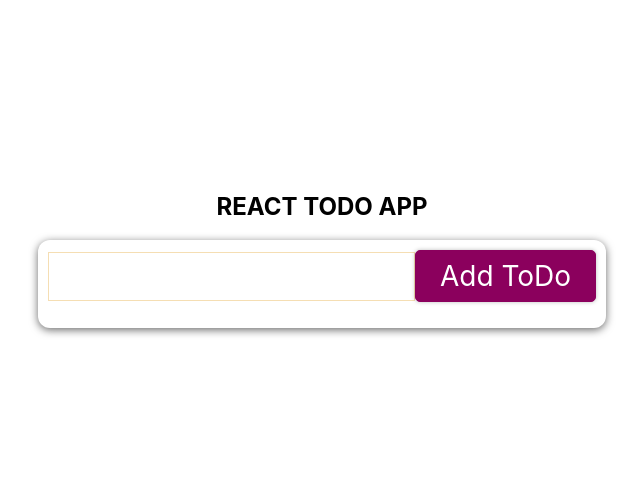
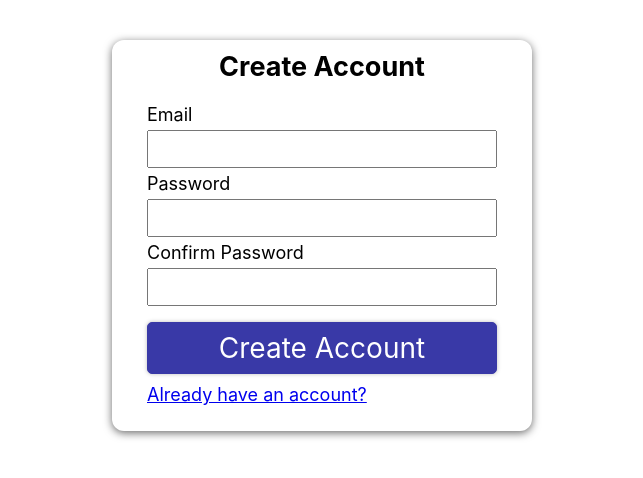
Before and after one commit to keremkoca/react-todo-project, a React (Create React App) app: page / in a window 1280 px wide. Shown: the top 478 px of the page, without its empty margins (318-961 px from the left). Built offline with nearby package versions, Linux system fonts and the light colour scheme.

Commit message:
added login and register

```diff
--- a/package.json
+++ b/package.json
@@ -11,6 +11,7 @@
     "@testing-library/user-event": "^12.8.3",
     "react": "^17.0.2",
     "react-dom": "^17.0.2",
+    "react-router-dom": "^6.0.2",
     "react-scripts": "4.0.3",
     "web-vitals": "^1.1.2"
   },
--- a/src/App.js
+++ b/src/App.js
@@ -1,8 +1,11 @@
 import "./App.css";
-import { useState, useEffect } from "react";
+import React, { useState, useEffect } from "react";
+import { BrowserRouter, Route, Routes } from "react-router-dom";
 import AddUserInput from "./Components/AddUserInput";
 import Card from "./Components/UI/Card";
 import CreateToDoList from "./Components/CreateToDoList";
+import Login from "./Components/Login";
+import CreateAccount from "./Components/CreateAccount";
 
 function App() {
   const [todos, setTodos] = useState([]);
@@ -38,9 +41,8 @@ function App() {
   };
   const updateTodo = (todoItem) => {
     todoItem.status = !todoItem.status;
-    setTodos((prevState) => {
-      const updatedTodos = [...prevState];
-      return updatedTodos;
+    setTodos((todos) => {
+      return [...todos];
     });
   };
   const editHandler = (id) => {
@@ -56,6 +58,13 @@ function App() {
   };
 
   return (
+    <BrowserRouter>
+      <Routes>
+        <Route element={<CreateAccount></CreateAccount>} path="/"></Route>
+        <Route element={<Login />} path="/login"></Route>
+        <Route
+          element={
+            <React.Fragment>
               <div className="App">
                 <div>
                   <h2>REACT TODO APP</h2>
@@ -74,6 +83,12 @@ function App() {
                   />
                 </Card>
               </div>
+            </React.Fragment>
+          }
+          path="/app"
+        ></Route>
+      </Routes>
+    </BrowserRouter>
   );
 }
 
--- /dev/null
+++ b/src/Components/CreateAccount.js
@@ -0,0 +1,69 @@
+import classes from "./CreateAccount.module.css";
+import Card from "./UI/Card";
+import Button from "./UI/Button";
+import { Link } from "react-router-dom";
+import useForm from "./useForm";
+
+const CreateAccount = (props) => {
+  const {
+    errors,
+    values,
+    handleSubmit,
+    handleFocus,
+    handleBlur,
+    handleChange,
+  } = useForm();
+
+  return (
+    <div className={classes.wrapper}>
+      <Card className={classes.Card}>
+        <h2>Create Account</h2>
+        <form onSubmit={handleSubmit}>
+          <label>Email</label>
+          <input
+            name="email"
+            onChange={handleChange}
+            onFocus={handleFocus}
+            onBlur={handleBlur}
+            value={values.email}
+            type="email"
+          ></input>
+          {errors.email && (
+            <div className={classes.error}> {errors.email} </div>
+          )}
+          <label>Password</label>
+          <input
+            name="password"
+            onChange={handleChange}
+            value={values.password}
+            onFocus={handleFocus}
+            onBlur={handleBlur}
+            type="password"
+          ></input>
+          {errors.password && (
+            <div className={classes.error}> {errors.password} </div>
+          )}
+          <label>Confirm Password</label>
+          <input
+            name="confirmPassword"
+            onChange={handleChange}
+            value={values.confirmPassword}
+            onFocus={handleFocus}
+            onBlur={handleBlur}
+            type="password"
+          ></input>
+          {errors.confirmPassword && (
+            <div className={classes.error}> {errors.confirmPassword} </div>
+          )}
+          <Button className={classes.button} type="submit">
+            Create Account
+          </Button>
+          <Link className={classes.Link} to="/Login">
+            Already have an account?
+          </Link>
+        </form>
+      </Card>
+    </div>
+  );
+};
+export default CreateAccount;
--- /dev/null
+++ b/src/Components/CreateAccount.module.css
@@ -0,0 +1,42 @@
+.wrapper {
+  display: flex;
+  justify-content: center;
+  align-items: center;
+  font-size: 18px;
+  padding-top: 40px;
+}
+.Card {
+  display: flex;
+  flex-direction: column;
+  justify-content: center;
+  align-items: center;
+  width: 400px;
+}
+.Card h2 {
+  margin: 0;
+}
+.Card form {
+  display: flex;
+  flex-direction: column;
+  padding: 1rem;
+  width: 350px;
+}
+.Card form input {
+  height: 2rem;
+  font-size: 1.5rem;
+}
+.Card form label {
+  padding-top: 5px;
+  padding-bottom: 5px;
+}
+.button {
+  margin-top: 1rem;
+  background-color: rgb(57, 57, 167);
+  border-color: rgb(57, 57, 167);
+}
+.Link {
+  margin-top: 10px;
+}
+.error {
+  color: red;
+}
--- /dev/null
+++ b/src/Components/Login.js
@@ -0,0 +1,27 @@
+import classes from "./Login.module.css";
+import Card from "./UI/Card";
+import Button from "./UI/Button";
+import React from "react";
+import { Link } from "react-router-dom";
+const Login = (props) => {
+  return (
+    <div className={classes.wrapper}>
+      <Card className={classes.Card}>
+        <h2>Login</h2>
+        <form>
+          <label htmlFor="email">Email</label>
+          <input type="email"></input>
+          <label htmlFor="password">Password</label>
+          <input type="password"></input>
+          <Button className={classes.button} type="submit">
+            Login
+          </Button>
+          <Link className={classes.Link} to="/">
+            Create an Account
+          </Link>
+        </form>
+      </Card>
+    </div>
+  );
+};
+export default Login;
--- /dev/null
+++ b/src/Components/Login.module.css
@@ -0,0 +1,39 @@
+.wrapper {
+  display: flex;
+  justify-content: center;
+  align-items: center;
+  font-size: 18px;
+  padding-top: 40px;
+}
+.Card {
+  display: flex;
+  flex-direction: column;
+  justify-content: center;
+  align-items: center;
+  width: 400px;
+}
+.Card h2 {
+  margin: 0;
+}
+.Card form {
+  display: flex;
+  flex-direction: column;
+  padding: 1rem;
+  width: 350px;
+}
+.Card form input {
+  height: 2rem;
+  font-size: 1.5rem;
+}
+.Card form label {
+  padding-top: 5px;
+  padding-bottom: 5px;
+}
+.button {
+  margin-top: 1rem;
+  background-color: rgb(9, 120, 9);
+  border-color: rgb(9, 120, 9);
+}
+.Link {
+  margin-top: 10px;
+}
--- a/src/Components/UI/Card.js
+++ b/src/Components/UI/Card.js
@@ -1,5 +1,7 @@
 import Classes from "./Card.module.css";
 const Card = (props) => {
-  return <div className={Classes.card}>{props.children}</div>;
+  return (
+    <div className={`${Classes.card} ${props.className}`}>{props.children}</div>
+  );
 };
 export default Card;
--- /dev/null
+++ b/src/Components/useForm.js
@@ -0,0 +1,42 @@
+import { useState } from "react";
+import useValidateInfo from "./useValidateInfo";
+const useForm = () => {
+  const [values, setValues] = useState({
+    email: "",
+    password: "",
+    confirmPassword: "",
+  });
+  const { errors, handleValidation, handleErrors, handleSubmitValidation } =
+    useValidateInfo(values);
+  const handleChange = (e) => {
+    const name = e.target.name;
+    const value = e.target.value;
+    setValues((prev) => {
+      return { ...prev, [name]: value };
+    });
+  };
+  const handleSubmit = (e) => {
+    e.preventDefault();
+    handleSubmitValidation(values);
+  };
+  const handleFocus = (event) => {
+    const name = event.target.name;
+
+    handleValidation(name);
+    handleErrors(name);
+  };
+  const handleBlur = (e) => {
+    const name = e.target.name;
+
+    handleValidation(name);
+  };
+  return {
+    errors,
+    values,
+    handleChange,
+    handleSubmit,
+    handleFocus,
+    handleBlur,
+  };
+};
+export default useForm;
--- /dev/null
+++ b/src/Components/useValidateInfo.js
@@ -0,0 +1,64 @@
+import { useState } from "react";
+
+const useValidateInfo = (values) => {
+  const [errors, setErrors] = useState({
+    email: "",
+    password: "",
+    confirmPassword: "",
+  });
+  const handleSubmitValidation = (values) => {
+    if (!values.email) {
+      setErrors((err) => {
+        return { ...err, email: "*required" };
+      });
+    }
+    if (!values.password) {
+      setErrors((err) => {
+        return { ...err, password: "*required" };
+      });
+    }
+    if (!values.confirmPassword) {
+      setErrors((err) => {
+        return { ...err, confirmPassword: "*required" };
+      });
+    }
+  };
+  const handleValidation = (name) => {
+    //Email
+    if (name === "email") {
+      if (!values.email) {
+        setErrors({ [name]: "*required" });
+      } else if (!values.email.includes("@")) {
+        setErrors({ [name]: "*invalid email" });
+      }
+    }
+    //Password
+    if (name === "password") {
+      if (!values.password) {
+        setErrors({ [name]: "required" });
+      }
+      if (
+        values.confirmPassword &&
+        values.password !== values.confirmPassword
+      ) {
+        setErrors({ [name]: "passwords do not match" });
+      }
+    }
+    if (name === "confirmPassword") {
+      if (!values.confirmPassword) {
+        //ConfirmPassword
+        setErrors({ [name]: "confirm is required" });
+      }
+      if (values.password !== values.confirmPassword) {
+        setErrors({ [name]: "passwords do not match" });
+      }
+    }
+  };
+  const handleErrors = (name) => {
+    setErrors({ ...errors, [name]: "" });
+  };
+
+  return { errors, handleValidation, handleErrors, handleSubmitValidation };
+};
+
+export default useValidateInfo;
```
Also changed, not shown: 1 other file (tests, documents, lock files or other folders). Lines whose indentation alone changed are shown as unchanged.
